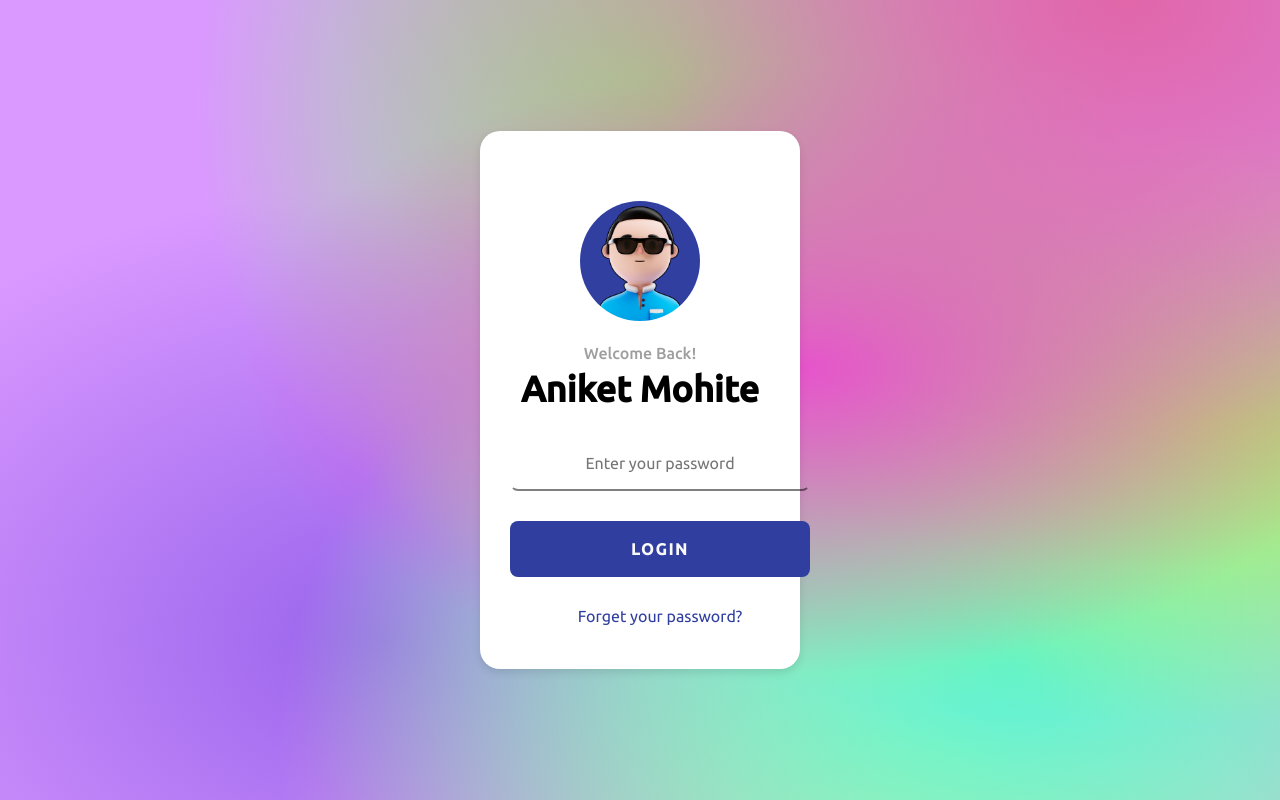
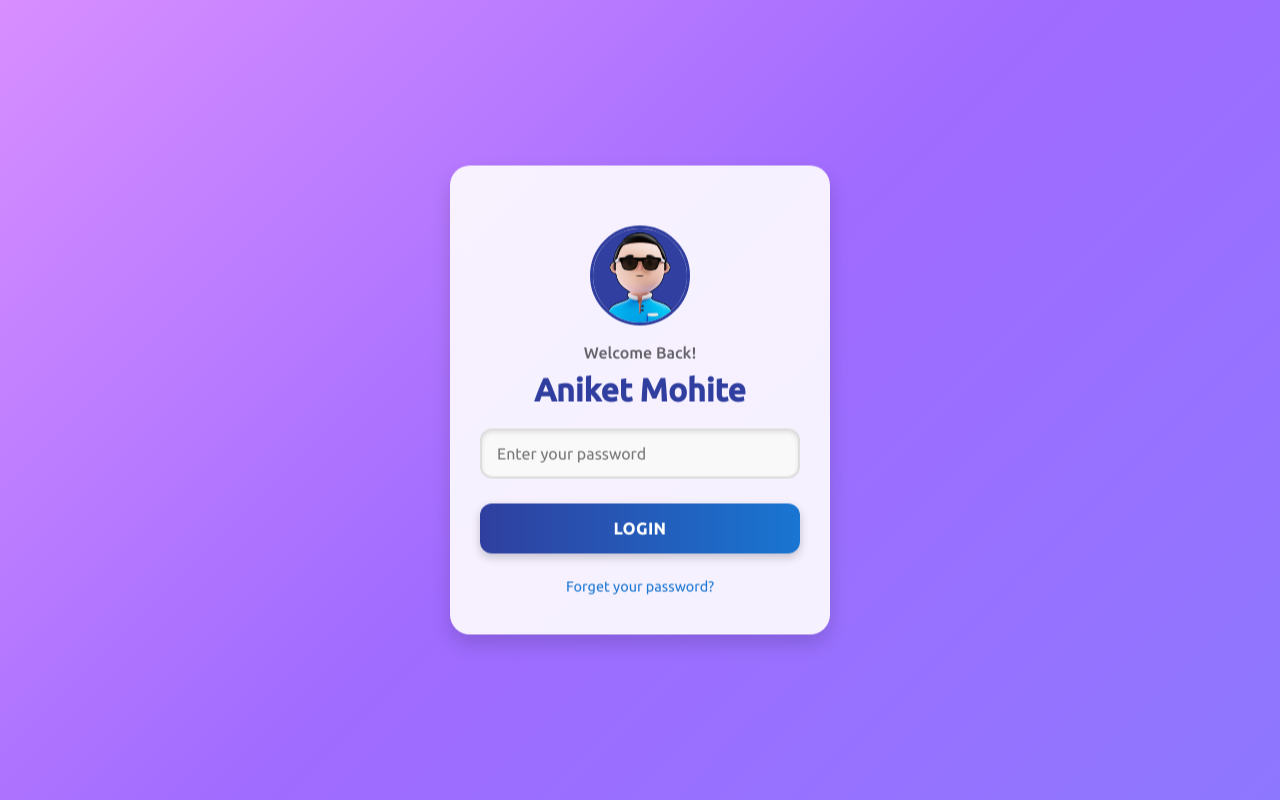
Before and after one commit to AniketMohite007/Simple-Login-Page, a plain HTML site: page index.html in a window 1280 px wide. Drawn offline with Linux system fonts and the light colour scheme.

Commit message:
Update style.css

```diff
--- a/style.css
+++ b/style.css
@@ -4,7 +4,8 @@
     box-sizing: border-box;
 }
 
-html, body {
+html,
+body {
     height: 100%;
     margin: 0;
     padding: 0;
@@ -15,15 +16,7 @@ html, body {
 body {
     display: grid;
     place-items: center;
-    background-color: #da99ff;
-    background-image:
-        radial-gradient(at 88% 0%, hsla(327, 67%, 64%, 1) 0px, transparent 50%),
-        radial-gradient(at 63% 46%, hsla(307, 76%, 61%, 1) 0px, transparent 50%),
-        radial-gradient(at 95% 53%, hsla(89, 91%, 67%, 1) 0px, transparent 50%),
-        radial-gradient(at 79% 83%, hsla(170, 86%, 65%, 1) 0px, transparent 50%),
-        radial-gradient(at 74% 93%, hsla(71, 93%, 75%, 1) 0px, transparent 50%),
-        radial-gradient(at 52% 13%, hsla(110, 83%, 72%, 1) 0px, transparent 50%),
-        radial-gradient(at 30% 80%, hsla(263, 79%, 66%, 1) 0px, transparent 50%);
+    background: linear-gradient(135deg, #d88eff, #a06bff, #8e77ff);
     padding: 0 24px;
 }
 
@@ -34,97 +27,148 @@ body {
     transform: translate(-50%, -50%);
     width: 90%;
     max-width: 380px;
-    padding: 70px 30px 44px;
-    border-radius: 1.25rem;
-    background: #fff;
+    padding: 60px 30px 40px;
+    border-radius: 20px;
+    background: rgba(255, 255, 255, 0.9);
     text-align: center;
-    box-shadow: 0 4px 8px rgba(0, 0, 0, 0.1);
+    box-shadow: 0 10px 20px rgba(0, 0, 0, 0.15);
+    backdrop-filter: blur(10px);
     z-index: 3;
 }
 
-.login > img {
-    width: 120px;
+.login>img {
+    width: 100px;
     aspect-ratio: 1/1;
     object-fit: cover;
     border-radius: 50%;
-    margin-bottom: 20px;
+    margin-bottom: 15px;
+    border: 3px solid #303f9f;
 }
 
-.login > h2 {
-    font-size: 36px;
-    margin: 0 0 25px;
+.login>h2 {
+    font-size: 32px;
+    margin: 10px 0 20px;
+    color: #303f9f;
 }
 
-.login > h3 {
-    color: rgba(0, 0, 0, 0.38);
-    margin: 0 0 6px;
+.login>h3 {
+    color: rgba(0, 0, 0, 0.6);
+    margin: 0 0 10px;
     font-weight: 500;
     font-size: 1rem;
 }
 
 .login-form {
     display: grid;
-    gap: 30px;
+    gap: 25px;
     width: 100%;
     margin: 0;
 }
 
-.login-form > input,
-.login-form > button {
-    height: 56px;
+.login-form>input,
+.login-form>button {
+    height: 50px;
     outline: none;
-    padding: 0;
     font-family: inherit;
     font-size: 1rem;
-    border-radius: 8px;
+    border-radius: 12px;
     transition: all 0.3s ease;
 }
 
-.login-form > input {
-    width: 300px;
-    background: transparent;
-    border: 2px solid transparent;
-    border-bottom: 2px solid rgba(0, 0, 0, 0.5);
-    text-align: center;
+.login-form>input {
+    width: 100%;
+    padding: 0 15px;
+    background: #f9f9f9;
+    border: 2px solid #ddd;
+    box-shadow: inset 0 2px 4px rgba(0, 0, 0, 0.1);
 }
 
-.login-form > input:hover,
-.login-form > input:focus {
-    border-bottom: 2px solid #1976d2;
+.login-form>input:focus {
+    border: 2px solid #1976d2;
+    background: #fff;
+    box-shadow: 0 2px 6px rgba(0, 0, 0, 0.2);
 }
 
-.login-form > button {
+.login-form>button {
     cursor: pointer;
     width: 100%;
-    background: #303f9f;
-    color: #f9f9f9;
+    background: linear-gradient(90deg, #303f9f, #1976d2);
+    color: #fff;
     border: none;
     font-weight: 600;
-    letter-spacing: 2px;
+    letter-spacing: 1px;
+    box-shadow: 0 4px 10px rgba(0, 0, 0, 0.2);
 }
 
-.login-form > button:hover {
-    background-color: #1976d2;
+.login-form>button:hover {
+    background: linear-gradient(90deg, #1976d2, #303f9f);
+    box-shadow: 0 6px 12px rgba(0, 0, 0, 0.3);
 }
 
-.login-form > a {
-    color: #303f9f;
-    font-size: 1rem;
+.login-form>a {
+    color: #1976d2;
+    font-size: 0.9rem;
     text-decoration: none;
 }
 
-.login-form > a:hover {
+.login-form>a:hover {
+    text-decoration: underline;
+}
+
+/* Password toggle button */
+/* Password Container */
+.password-container {
+    position: relative;
+    width: 100%;
+    display: flex;
+    align-items: center;
+    justify-content: center;
+    background: #f9f9f9;
+    border: 2px solid #ddd;
+    border-radius: 12px;
+    box-shadow: inset 0 2px 4px rgba(0, 0, 0, 0.1);
+    transition: all 0.3s ease;
+}
+
+.password-container input {
+    width: 100%;
+    height: 50px;
+    padding: 0 50px 0 15px;
+    /* Space for icon */
+    border: none;
+    background: transparent;
+    font-size: 1rem;
+    font-family: inherit;
+    outline: none;
+    color: #303f9f;
+}
+
+.password-container input:focus {
+    color: #000;
+}
+
+.password-container .toggle-password {
+    position: absolute;
+    right: 15px;
+    background: none;
+    border: none;
+    cursor: pointer;
+    font-size: 1.25rem;
+    color: #ddd;
+    transition: color 0.3s ease;
+    outline: none;
+}
+
+.password-container .toggle-password:hover {
     color: #1976d2;
 }
 
-@media (min-width: 450px) {
-    .login {
-        width: 380px;
-    }
+/* Password Container on Hover/Focus */
+.password-container:hover {
+    border: 2px solid #1976d2;
+    box-shadow: 0 2px 6px rgba(0, 0, 0, 0.2);
 }
 
-@media (min-width: 1200px) {
-    .login {
-        width: 25%;
-    }
+.password-container input:focus+.toggle-password {
+    color: #1976d2;
 }
```
